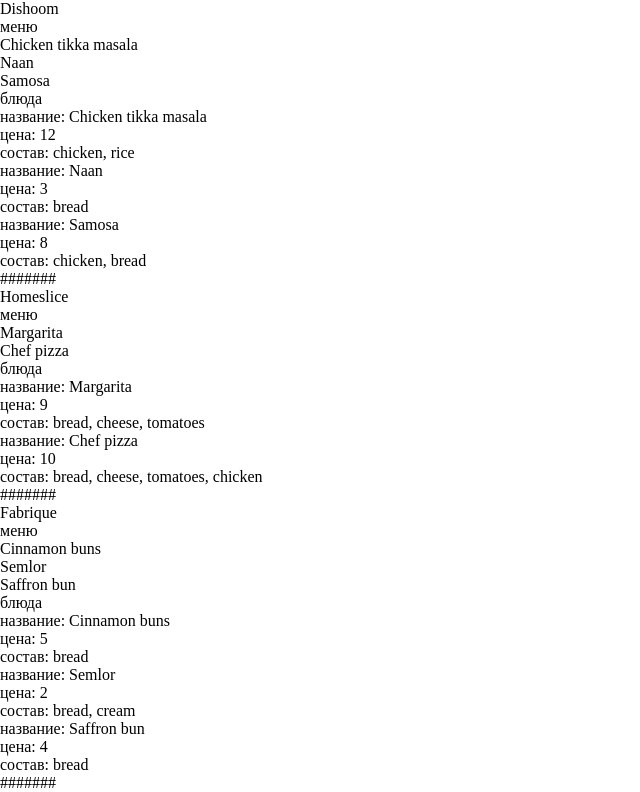
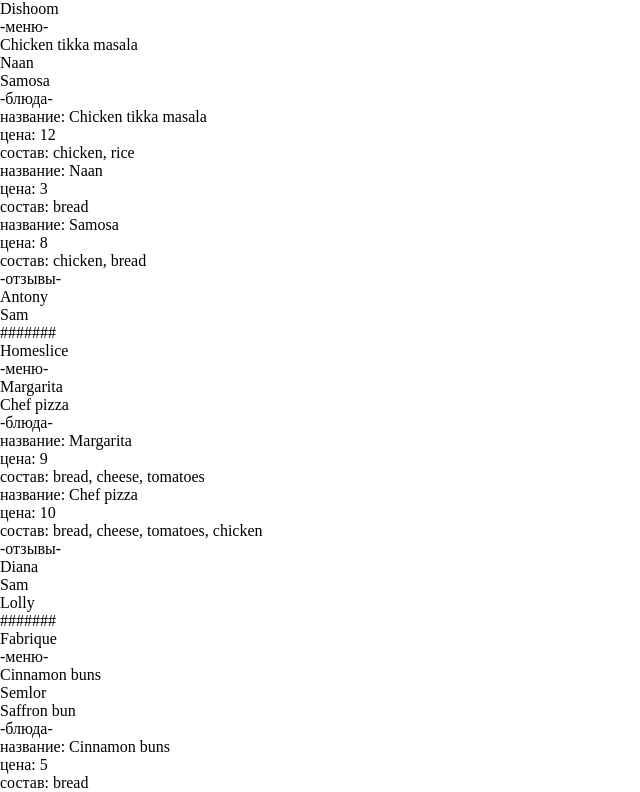
Before and after one commit to dmitryrg/react-2023-03-30, a Next.js app: page / in a window 1280 px wide. Shown: the top 792 px of the page, without its empty margins (0-640 px from the left). Built offline with nearby package versions, Linux system fonts and the light colour scheme.

Commit message:
Reviews-ready

```diff
--- a/src/components/Restaurant/Restaurant.jsx
+++ b/src/components/Restaurant/Restaurant.jsx
@@ -1,25 +1,29 @@
 import React from "react";
+import { Reviews } from "@/components/Reviews/Reviews";
 import { Menu } from "@/components/Menu/Menu";
-import {Dish} from '@/components/Dish/Dish.jsx'
+import { Dish } from '@/components/Dish/Dish.jsx'
 
 export const Restaurant = ({ restaurant }) => {
   if (!restaurant) return null;
 
   const { name,menu,reviews } = restaurant;
-  console.log('menu 1 ->', menu); // debug
 
   return (
     <div>
       <div>{name}</div>
       <div>
-        <div>меню</div>
+        <div>-меню-</div>
         <Menu menu={menu}/>
       </div>
       <div>
-        <div>блюда</div>
+        <div>-блюда-</div>
         <div>
           {menu.map(dish=> (<Dish key={dish.id} dish={dish}/>))}
         </div>
+      </div>
+      <div>
+        <div>-отзывы-</div>
+        <Reviews reviews={reviews}/>
       </div>
       <div>#######</div>
     </div>
--- /dev/null
+++ b/src/components/Reviews/Reviews.jsx
@@ -0,0 +1,11 @@
+import React from "react";
+
+export const Reviews = ({ reviews }) => {
+  if (!(reviews && Array.isArray(reviews) && reviews.length>0)) return null;
+
+  return (
+    <div>
+      {reviews.map(review=> (<div key={review.id}>{review.user}</div>))}
+    </div>
+  );
+};
```
